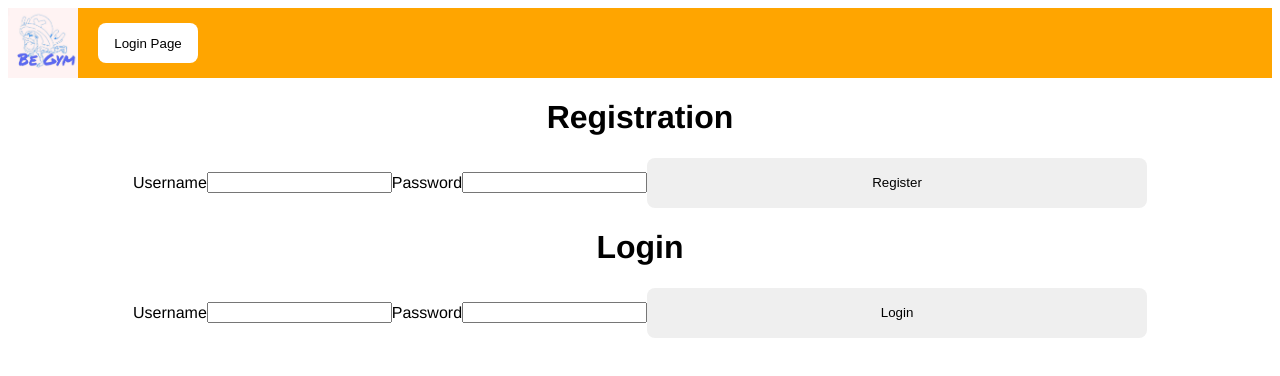
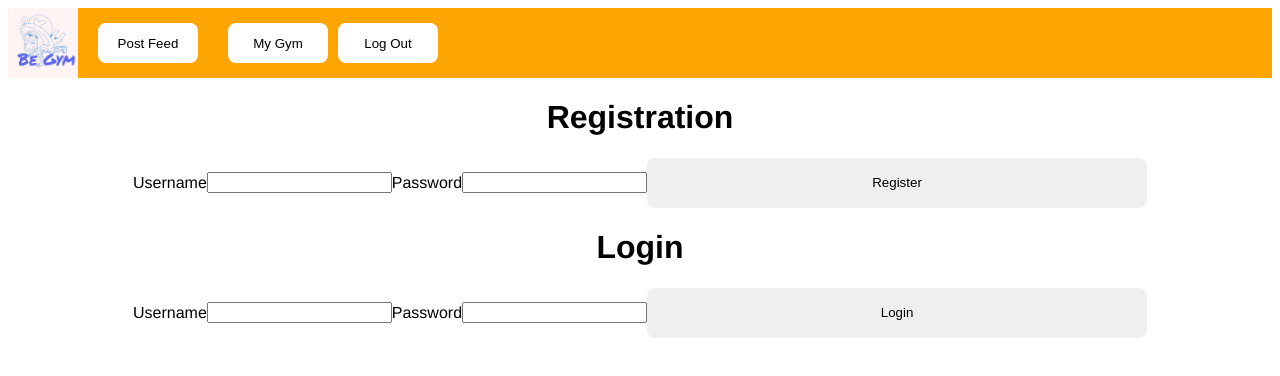
Before and after one commit to James-Hong-Jey/BeGym, a React (Create React App) app in the folder frontend/: page /login in a window 1280 px wide. Shown: the top 376 px of the page. Built offline with nearby package versions, Linux system fonts and the light colour scheme; no server answers.

Commit message:
Added some user features, working on logout

```diff
--- a/frontend/src/App.js
+++ b/frontend/src/App.js
@@ -1,5 +1,5 @@
 import React, { useState, useEffect } from "react";
-import { BrowserRouter as Router, Route, Switch, Link } from 'react-router-dom';
+import { useHistory, BrowserRouter as Router, Route, Switch, Link } from 'react-router-dom';
 // Only compatible with react-router-dom v5.2 so using Switch instead of Routes
 import './App.css';
 import LoginPage from './Components/Pages/LoginPage';
@@ -13,17 +13,32 @@ import axios from "axios";
 
 function App() {
 
-  const [authState, setAuthState] = useState(false)
+  const [authState, setAuthState] = useState({
+    username: "",
+    id: 0,
+    status: false,
+  })
 
   useEffect( () => {
     axios.get('http://localhost:8080/auth/auth').then((response) => {
       if(response.data.error){
-        setAuthState(false)
+        setAuthState({...authState, status: false})
       } else {
-        setAuthState(true)
+        setAuthState({
+          username: response.data.username,
+          id: response.data.id,
+          status: true,
+        })
       }
     })
   }, [])
+
+  // let history = useHistory();
+  const logout = () => {
+    localStorage.removeItem("accessToken")
+    setAuthState(false)
+    //history.push('/login');
+  }
 
   return (
     <div className="App">
@@ -31,15 +46,16 @@ function App() {
         <Router>
           <nav className="navbar navbar-expand-lg navbar-light bg-light">
             <img src={pushup} width="70" height="70" className='headerPhoto' />
-            {!authState && (
+            {!authState ? (
               <Link to={'/login'} className="nav-link"> <button>Login Page</button> </Link>
-            )}
-            {authState && (
+            ) : (
               <>
                 <Link to={'/home'} className="nav-link"> <button>Post Feed</button> </Link>
                 <Link to={'/video'} className="nav-link"> <button>My Gym</button> </Link>
+                <button onClick={logout}>Log Out</button>
               </>
             )}
+            <h1>{authState.status && authState.username}</h1>
           </nav>
           <Switch>
             <Route exact path="/login" component={LoginPage} />
--- a/frontend/src/Components/Pages/loginRegistration.js
+++ b/frontend/src/Components/Pages/loginRegistration.js
@@ -34,7 +34,11 @@ export default function LoginRegistration() {
       } else {
         SetLoginStatus(response.data);
         localStorage.setItem("accessToken", response.data)
-        setAuthState(true)
+//         setAuthState({
+          // username: response.data.user,
+          // id: response.data.id,
+          // status: true,
+        // })
         history.push('/home');
       }
     });
--- a/frontend/src/Components/Posts/postPage.js
+++ b/frontend/src/Components/Posts/postPage.js
@@ -1,12 +1,14 @@
-import { useEffect, useState } from "react"
+import { useContext, useEffect, useState } from "react"
 import axios from "axios";
 import { useParams } from "react-router-dom"
+import { AuthContext } from "../../helpers/AuthContext";
 
 export default function Post() {
     let { id } = useParams();
     const [postObj, setPostObj] = useState({})
     const [postComments, setPostComments] = useState([])
     const [newComment, setNewComment] = useState("")
+    const {authState} = useContext(AuthContext)
 
     useEffect( () => {
         axios.get(`http://localhost:8080/posts/postID/${id}`).then((response) => {
@@ -70,7 +72,7 @@ export default function Post() {
                         return (
                             <div key={key} className="comment">
                                 {comment.commentBody}
-                                <label> By: {comment.username}</label>
+                                <div> By: {comment.username}</div>
                             </div>
                         )
                     })}
@@ -78,5 +80,7 @@ export default function Post() {
             </div>
         </div>
     )
-
 }
+                                // {authState.username == comment.username && (
+                                    // <button>Delete</button>
+                                // )}
```
Also changed, not shown: 2 other files (tests, documents, lock files or other folders).
